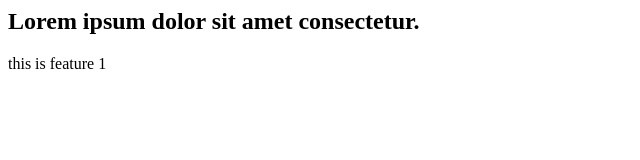
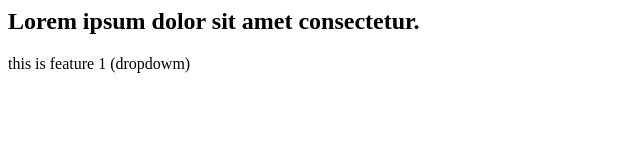
Before and after one commit to CodeBreaker200/Localrepo, a plain HTML site: page index.html in a window 1280 px wide. Shown: the whole page, without its empty margins (0-640 px from the left). Drawn offline with Linux system fonts and the light colour scheme.

Commit message:
add dropdown

```diff
--- a/index.html
+++ b/index.html
@@ -1,2 +1,2 @@
 <h2>Lorem ipsum dolor sit amet consectetur.</h2>
-<p>this is feature 1</p>
+<p>this is feature 1 (dropdowm)</p>
```
